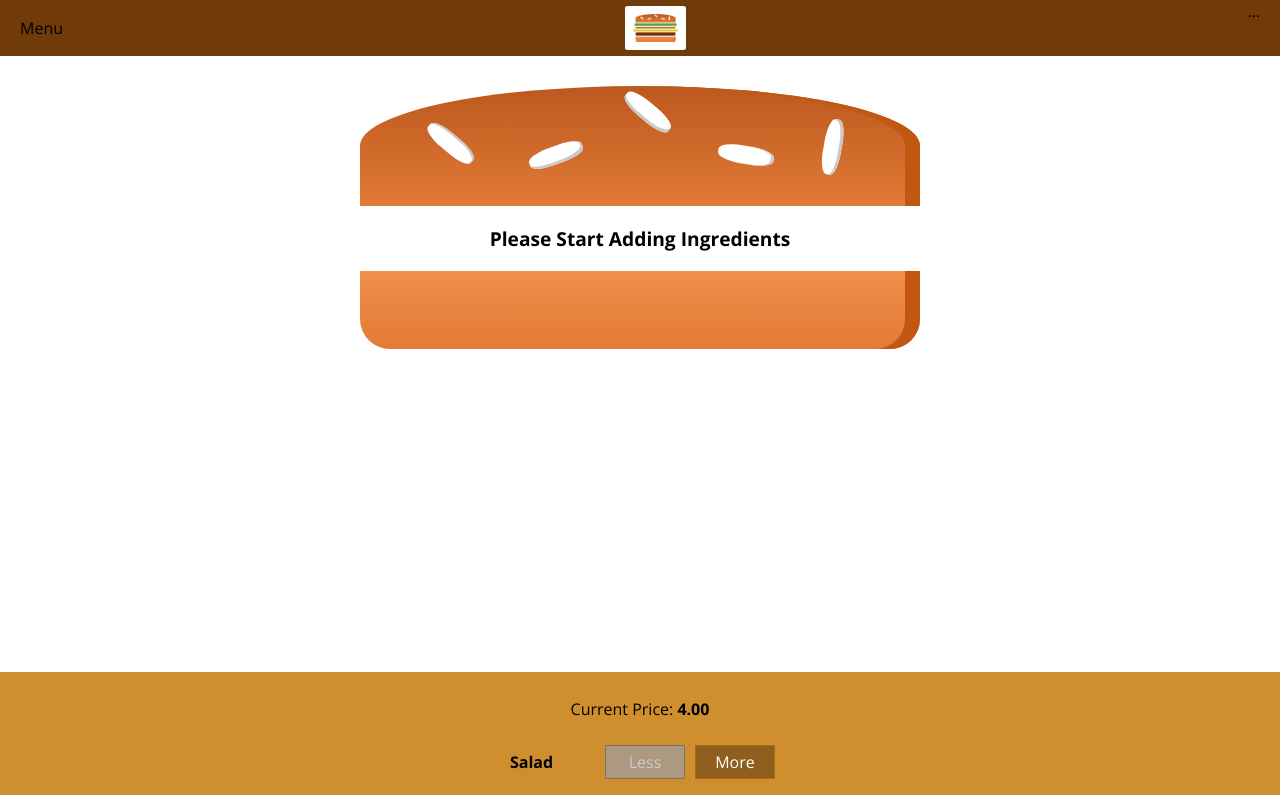
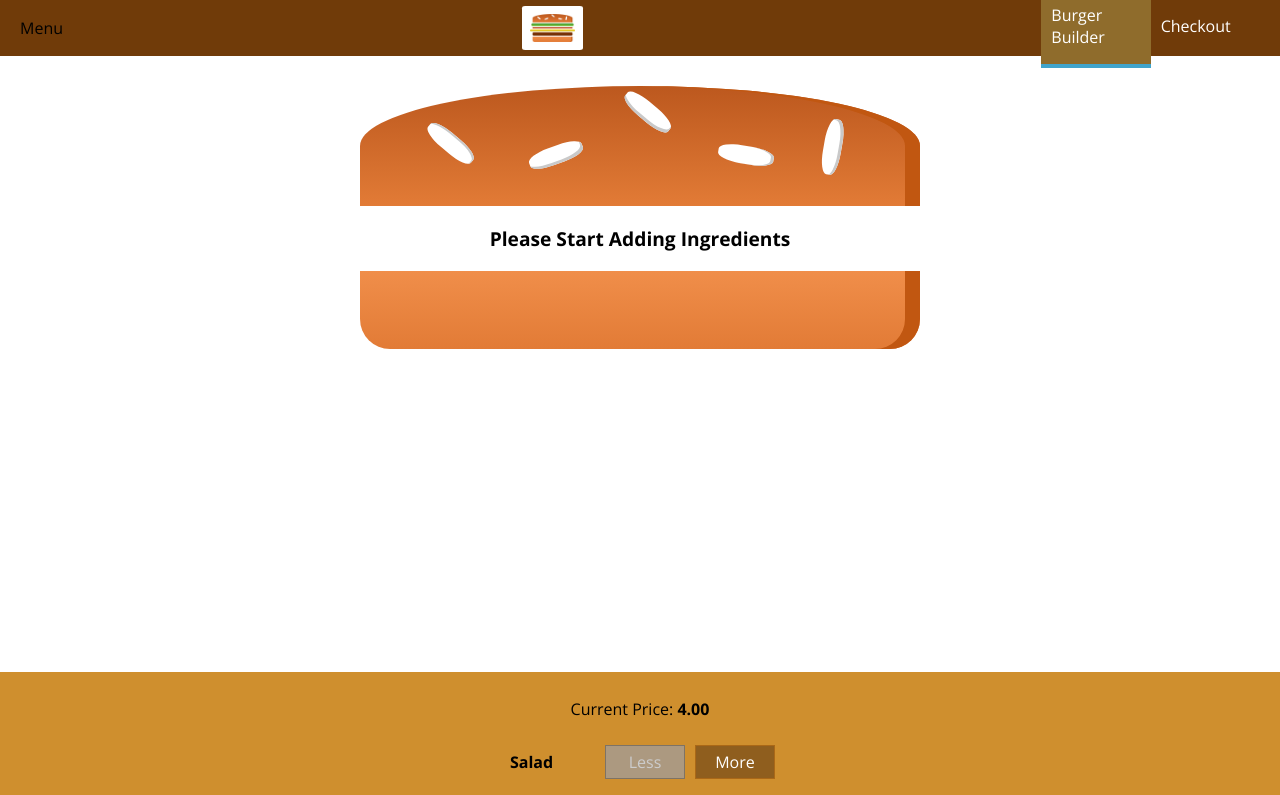
Before and after one commit to asianvader/react-burger-builder, a React (Create React App) app: page / in a window 1280 px wide. Shown: the top 795 px of the page. Built offline with nearby package versions, Linux system fonts and the light colour scheme.

Commit message:
add navigation toolbar

```diff
--- a/src/components/Burger/BurgerIngredient/BurgerIngredient.js
+++ b/src/components/Burger/BurgerIngredient/BurgerIngredient.js
@@ -1,6 +1,5 @@
 import React, { Component } from "react";
 import styles from "./BurgerIngredient.module.css";
-import classes from "./BurgerIngredient.module.css";
 import PropTypes from 'prop-types';
 
 class BurgerIngredient extends Component {
@@ -13,8 +12,8 @@ class BurgerIngredient extends Component {
           case "bread-top":
             ingredient = (
               <div className={styles.BreadTop}>
-                <div className={classes.Seeds1}></div>
-                <div className={classes.Seeds2}></div>
+                <div className={styles.Seeds1}></div>
+                <div className={styles.Seeds2}></div>
               </div>
             );
             break;
--- /dev/null
+++ b/src/components/Navigation/NavigationItems/NavigationItem/NavigationItem.js
@@ -0,0 +1,14 @@
+import React from "react";
+import styles from "./NavigationItem.module.css";
+
+
+const navigationItem = (props) => (
+  <li className={styles.NavigationItem}>
+    <a href={props.link}
+    className={props.active ? styles.active : null}>
+      {props.children}
+    </a>
+  </li>
+);
+
+export default navigationItem;
--- /dev/null
+++ b/src/components/Navigation/NavigationItems/NavigationItem/NavigationItem.module.css
@@ -0,0 +1,24 @@
+.NavigationItem {
+    margin: 0;
+    box-sizing: border-box;
+    display: block;
+    width: 100%;
+    align-items: center;
+}
+
+.NavigationItem a {
+    color: white;
+    text-decoration: none;
+    height: 100%;
+    padding: 16px 10px;
+    border-bottom: 4px solid transparent;
+    display: block;
+}
+
+.NavigationItem a:hover,
+.NavigationItem a:active,
+.NavigationItem a.active {
+    background-color: #8f6c2c;
+    border-bottom: 4px solid #40a4cb;
+    color: white;
+}
--- /dev/null
+++ b/src/components/Navigation/NavigationItems/NavigationItems.js
@@ -0,0 +1,12 @@
+import React from 'react';
+import styles from './NavigationItems.module.css';
+import NavigationItem from './NavigationItem/NavigationItem';
+
+const navigationItems = () => (
+    <ul className={styles.NavigationItems}>
+        <NavigationItem link="/" active>Burger Builder</NavigationItem>
+        <NavigationItem link="/">Checkout</NavigationItem>
+    </ul>
+);
+
+export default navigationItems;
--- /dev/null
+++ b/src/components/Navigation/NavigationItems/NavigationItems.module.css
@@ -0,0 +1,8 @@
+.NavigationItems {
+    margin: 0;
+    padding: 0;
+    list-style: none;
+    display: flex;
+    align-items: center;
+    height: 100%;
+}
--- a/src/components/Navigation/Toolbar/Toolbar.js
+++ b/src/components/Navigation/Toolbar/Toolbar.js
@@ -1,13 +1,14 @@
 import React from 'react';
 import styles from './Toolbar.module.css';
 import Logo from '../../Logo/Logo';
+import NavigationItems from '../NavigationItems/NavigationItems';
 
 const toolbar = (props) => (
     <header className={styles.Toolbar}>
         <div>Menu</div>
         <Logo />
         <nav>
-            ...
+            <NavigationItems />
         </nav>
     </header>
 );
```
